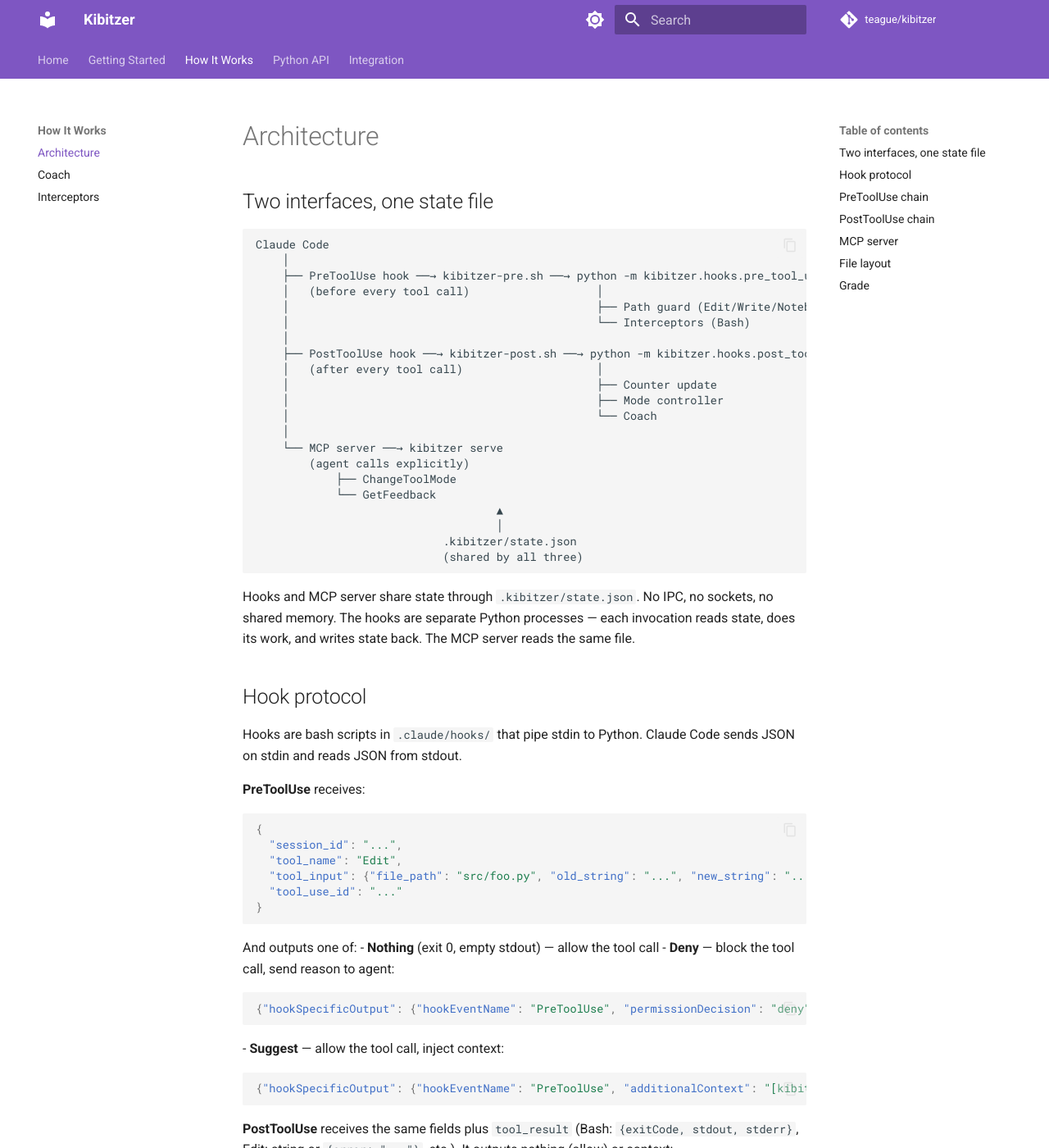
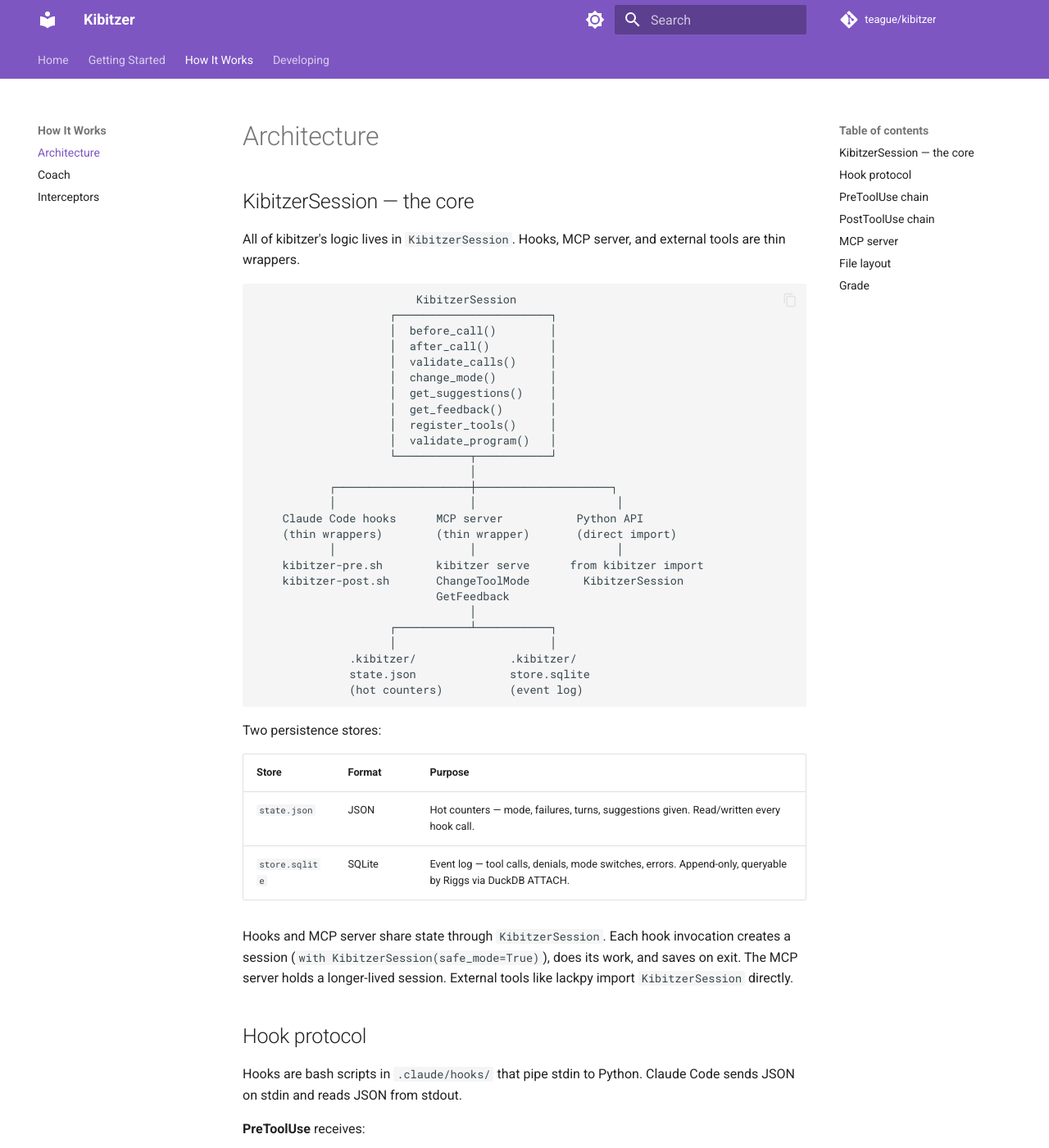
Before and after one commit to teaguesterling/kibitzer, an MkDocs documentation site: the page built from docs/architecture.md, in a window 1280 px wide and 1400 px high. Shown: the whole window at 82% size. Built offline with MkDocs 1.6.1 and Material for MkDocs 9.7.7, drawn with Linux system fonts in a browser that asks for light colours; comment, search, counter and statistics services are not loaded; some of the changed text lies outside the part shown.

Commit message:
docs: update architecture, README, index for v0.3.0 Python API

````diff
--- a/docs/architecture.md
+++ b/docs/architecture.md
@@ -1,32 +1,46 @@
 # Architecture
 
-## Two interfaces, one state file
+## KibitzerSession — the core
+
+All of kibitzer's logic lives in `KibitzerSession`. Hooks, MCP server, and external tools are thin wrappers.
 
 ```
-Claude Code
-    │
-    ├── PreToolUse hook ──→ kibitzer-pre.sh ──→ python -m kibitzer.hooks.pre_tool_use
-    │   (before every tool call)                   │
-    │                                              ├── Path guard (Edit/Write/NotebookEdit)
-    │                                              └── Interceptors (Bash)
-    │
-    ├── PostToolUse hook ──→ kibitzer-post.sh ──→ python -m kibitzer.hooks.post_tool_use
-    │   (after every tool call)                    │
-    │                                              ├── Counter update
-    │                                              ├── Mode controller
-    │                                              └── Coach
-    │
-    └── MCP server ──→ kibitzer serve
-        (agent calls explicitly)
-            ├── ChangeToolMode
-            └── GetFeedback
-                                    ▲
-                                    │
-                            .kibitzer/state.json
-                            (shared by all three)
+                        KibitzerSession
+                    ┌───────────────────────┐
+                    │  before_call()        │
+                    │  after_call()         │
+                    │  validate_calls()     │
+                    │  change_mode()        │
+                    │  get_suggestions()    │
+                    │  get_feedback()       │
+                    │  register_tools()     │
+                    │  validate_program()   │
+                    └───────────┬───────────┘
+                                │
+           ┌────────────────────┼────────────────────┐
+           │                    │                     │
+    Claude Code hooks      MCP server           Python API
+    (thin wrappers)        (thin wrapper)       (direct import)
+           │                    │                     │
+    kibitzer-pre.sh        kibitzer serve      from kibitzer import
+    kibitzer-post.sh       ChangeToolMode        KibitzerSession
+                           GetFeedback
+                                │
+                    ┌───────────┴───────────┐
+                    │                       │
+              .kibitzer/              .kibitzer/
+              state.json              store.sqlite
+              (hot counters)          (event log)
 ```
 
-Hooks and MCP server share state through `.kibitzer/state.json`. No IPC, no sockets, no shared memory. The hooks are separate Python processes — each invocation reads state, does its work, and writes state back. The MCP server reads the same file.
+Two persistence stores:
+
+| Store | Format | Purpose |
+|---|---|---|
+| `state.json` | JSON | Hot counters — mode, failures, turns, suggestions given. Read/written every hook call. |
+| `store.sqlite` | SQLite | Event log — tool calls, denials, mode switches, errors. Append-only, queryable by Riggs via DuckDB ATTACH. |
+
+Hooks and MCP server share state through `KibitzerSession`. Each hook invocation creates a session (`with KibitzerSession(safe_mode=True)`), does its work, and saves on exit. The MCP server holds a longer-lived session. External tools like lackpy import `KibitzerSession` directly.
 
 ## Hook protocol
 
@@ -114,6 +128,8 @@
 
 ```
 src/kibitzer/
+├── session.py             KibitzerSession + CallResult — the Python API
+├── store.py               KibitzerStore — SQLite event log (append, query)
 ├── config.py              Loads config.toml (defaults + project-local merge)
 ├── state.py               Reads/writes .kibitzer/state.json
 ├── guards/
@@ -132,11 +148,11 @@
 │   ├── fledgling.py       Query fledgling for conversation analytics (Python API + CLI fallback)
 │   └── tools.py           Discover available tools from .mcp.json for tailored suggestions
 ├── hooks/
-│   ├── pre_tool_use.py    PreToolUse entry: path guard → interceptors → output
-│   ├── post_tool_use.py   PostToolUse entry: counters → controller → coach → output
+│   ├── pre_tool_use.py    Thin wrapper: KibitzerSession → before_call → hook output
+│   ├── post_tool_use.py   Thin wrapper: KibitzerSession → after_call → hook output
 │   └── templates.py       Generates bash hook scripts for .claude/hooks/
 ├── mcp/
-│   └── server.py          FastMCP server with ChangeToolMode and GetFeedback
+│   └── server.py          Thin wrapper: delegates to KibitzerSession
 ├── cli.py                 Click CLI: init, serve
 └── config.toml            Default configuration
 ```
--- a/mkdocs.yml
+++ b/mkdocs.yml
@@ -52,5 +52,6 @@
     - Architecture: architecture.md
     - Coach: coach.md
     - Interceptors: interceptors.md
-  - Python API: python-api.md
-  - Integration: integration.md
+  - Developing:
+    - Python API: python-api.md
+    - Integration: integration.md
````
Also changed, not shown: README.md (+22 -0 lines), docs/index.md (+2 -1 lines).
